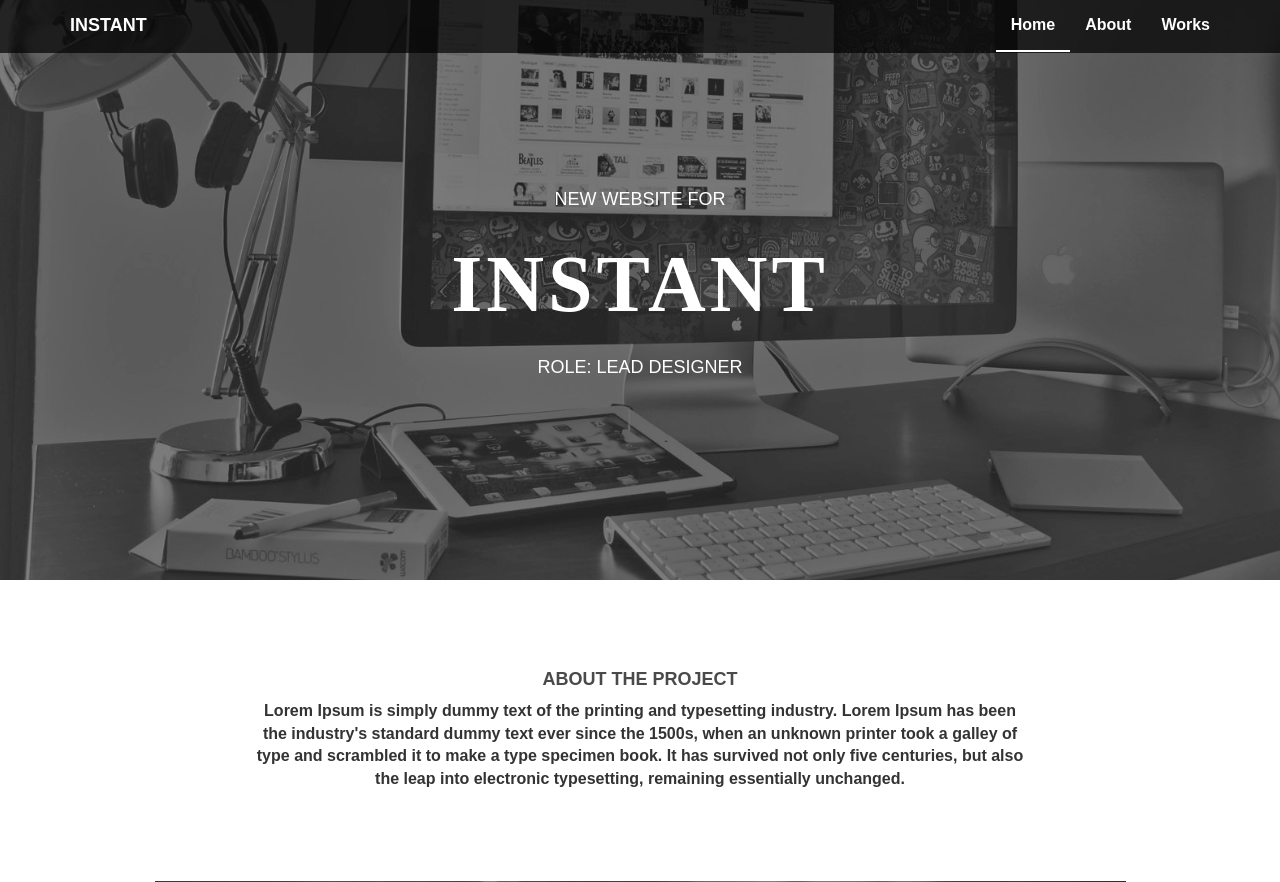
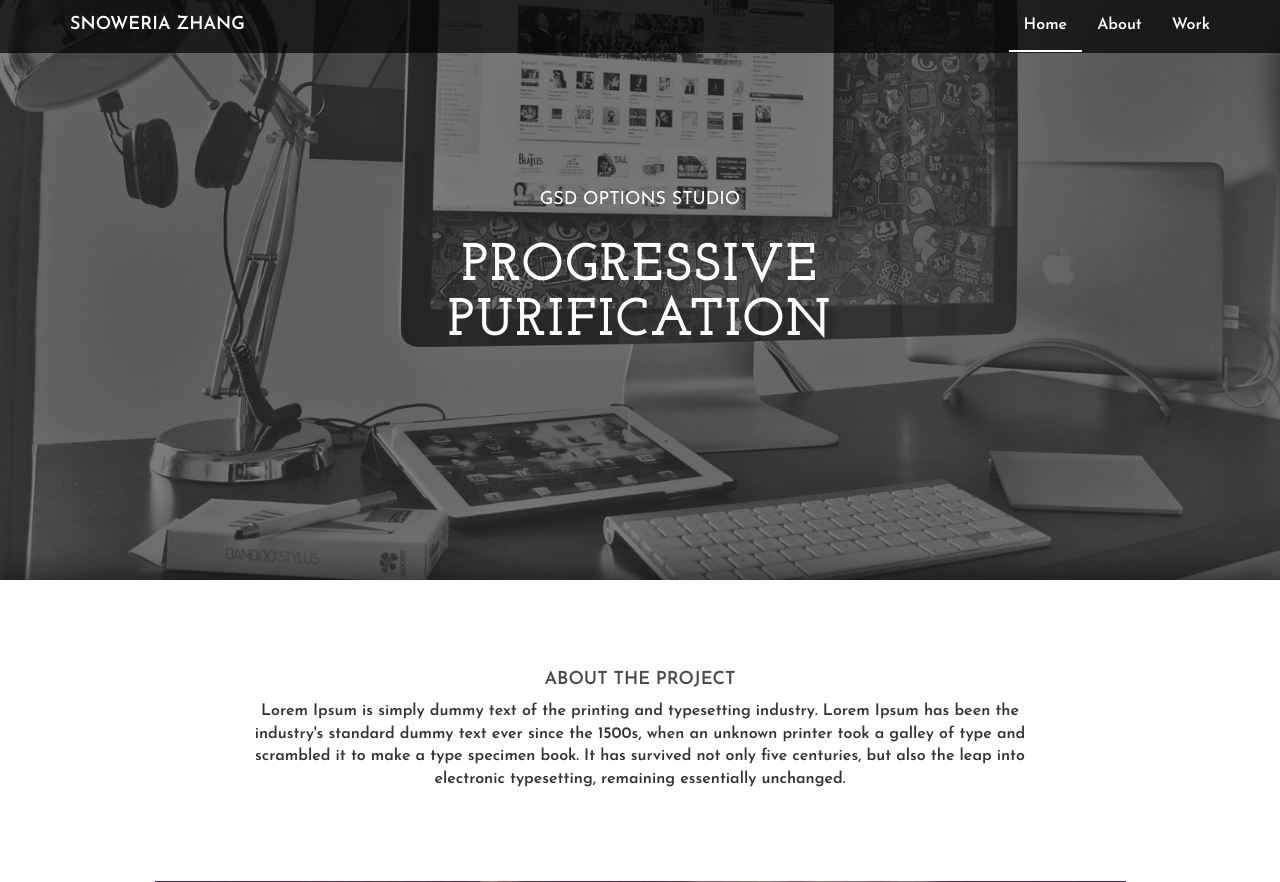
Before and after one commit to snoweriazhang/snoweriazhang.github.io, a PHP site: page /work.html in a window 1280 px wide. Shown: the top 882 px of the page. Run offline with PHP 8.4, Linux system fonts and the light colour scheme; some libraries are stand-ins or nearby versions.

Commit message:
updated works page with new fonts and parallax

```diff
--- a/assets/css/style.css
+++ b/assets/css/style.css
@@ -182,6 +182,7 @@ h1{
 }
 
 #workwrap {
+  position: relative;
 	background: url(../img/work.jpg) no-repeat center top;
 	margin-top: -70px;
 	padding-top: 250px;
@@ -190,6 +191,7 @@ h1{
 	background-position: center center;
 	min-height: 650px;
 	width: 100%;
+  z-index: -1;
 
     -webkit-background-size: 100%;
     -moz-background-size: 100%;
@@ -208,7 +210,7 @@ h1{
 	padding-top: 10px;
 	padding-bottom: 20px;
 	letter-spacing: 4px;
-	font-size: 80px;
+	font-size: 50px;
 	font-weight: bold;
 }
 
--- a/assets/js/personalize.js
+++ b/assets/js/personalize.js
@@ -1,13 +1,17 @@
 $(document).ready(function(){
 	$(window).scroll(function(){
-		$top = $(window).scrollTop();
+		$top = $(window).scrollTop()/1.8;
 
-    $('#headerwrap').css('-webkit-transform', 'translateY('+ ($top/2.5) +'px)');
-		$('#headerwrap').css('-moz-transform', 'translateY('+ ($top/2.5) +'px)');
-		$('#headerwrap').css('-ms-transform', 'translateY('+ ($top/2.5) +'px)');
+    $('#headerwrap').css('-webkit-transform', 'translateY('+ ($top) +'px)');
+		$('#headerwrap').css('-moz-transform', 'translateY('+ ($top) +'px)');
+		$('#headerwrap').css('-ms-transform', 'translateY('+ ($top) +'px)');
 
-		$('#aboutwrap').css('-webkit-transform', 'translateY('+ ($top/2.5) +'px)');
-		$('#aboutwrap').css('-moz-transform', 'translateY('+ ($top/2.5) +'px)');
-		$('#aboutwrap').css('-ms-transform', 'translateY('+ ($top/2.5) +'px)');
+		$('#aboutwrap').css('-webkit-transform', 'translateY('+ ($top) +'px)');
+		$('#aboutwrap').css('-moz-transform', 'translateY('+ ($top) +'px)');
+		$('#aboutwrap').css('-ms-transform', 'translateY('+ ($top) +'px)');
+
+    $('#workwrap').css('-webkit-transform', 'translateY('+ ($top) +'px)');
+		$('#workwrap').css('-moz-transform', 'translateY('+ ($top) +'px)');
+		$('#workwrap').css('-ms-transform', 'translateY('+ ($top) +'px)');
 	});
 });
--- a/work.html
+++ b/work.html
@@ -4,11 +4,11 @@
     <meta charset="utf-8">
     <meta http-equiv="X-UA-Compatible" content="IE=edge">
     <meta name="viewport" content="width=device-width, initial-scale=1">
-    <meta name="description" content="">
-    <meta name="author" content="">
+    <meta name="Snoweria Zhang's Online Portfolio." content="">
+    <meta name="Snoweria Zhang" content="">
     <link rel="shortcut icon" href="assets/ico/favicon.ico">
 
-    <title>INSTANT - Bootstrap Theme</title>
+    <title>Snoweria Zhang | Online Portfolio</title>
 
     <!-- Bootstrap core CSS -->
     <link href="assets/css/bootstrap.css" rel="stylesheet">
@@ -16,6 +16,8 @@
     <!-- Custom styles for this template -->
     <link href="assets/css/style.css" rel="stylesheet">
     <link href="assets/css/font-awesome.min.css" rel="stylesheet">
+
+    <link href="https://fonts.googleapis.com/css?family=Josefin+Sans:400,600|Josefin+Slab" rel="stylesheet">
 
     <!-- Just for debugging purposes. Don't actually copy this line! -->
     <!--[if lt IE 9]><script src="../../assets/js/ie8-responsive-file-warning.js"></script><![endif]-->
@@ -39,13 +41,13 @@
             <span class="icon-bar"></span>
             <span class="icon-bar"></span>
           </button>
-          <a class="navbar-brand" href="index.html">INSTANT</a>
+          <a class="navbar-brand" href="index.html">SNOWERIA ZHANG</a>
         </div>
         <div class="navbar-collapse collapse">
           <ul class="nav navbar-nav navbar-right">
-            <li class="active"><a href="index.html">Home</a></li>
+            <li class="active"><a href="index.php">Home</a></li>
             <li><a href="about.html">About</a></li>
-            <li><a href="#works">Works</a></li>
+            <li><a href="index.php#works">Work</a></li>
           </ul>
         </div><!--/.nav-collapse -->
       </div>
@@ -56,15 +58,16 @@
 	    <div class="container">
 			<div class="row">
 				<div class="col-lg-6 col-lg-offset-3">
-					<h4>NEW WEBSITE FOR</h4>
-					<h1>INSTANT</h1>
-					<h4>ROLE: LEAD DESIGNER</h4>
+					<h4>GSD OPTIONS STUDIO</h4>
+					<h1>PROGRESSIVE PURIFICATION</h1>
+					<!--<h4>ROLE: LEAD DESIGNER</h4>-->
 				</div>
 			</div><! --/row -->
 	    </div> <!-- /container -->
 	</div><! --/workwrap -->
 
 	<section id="works"></section>
+  <div id="content">
     <div class="container">
     	<div class="row centered mt mb">
     		<div class="col-lg-8 col-lg-offset-2">
@@ -79,6 +82,7 @@
 
     	</div><! --/row -->
     </div><! --/container -->
+  </div>
 
 	<div id="social">
 		<div class="container">
@@ -132,5 +136,6 @@
     <!-- Placed at the end of the document so the pages load faster -->
     <script src="https://ajax.googleapis.com/ajax/libs/jquery/1.11.0/jquery.min.js"></script>
     <script src="assets/js/bootstrap.min.js"></script>
+    <script src="assets/js/personalize.js"></script>
   </body>
 </html>
```
Lines whose indentation alone changed are shown as unchanged.
